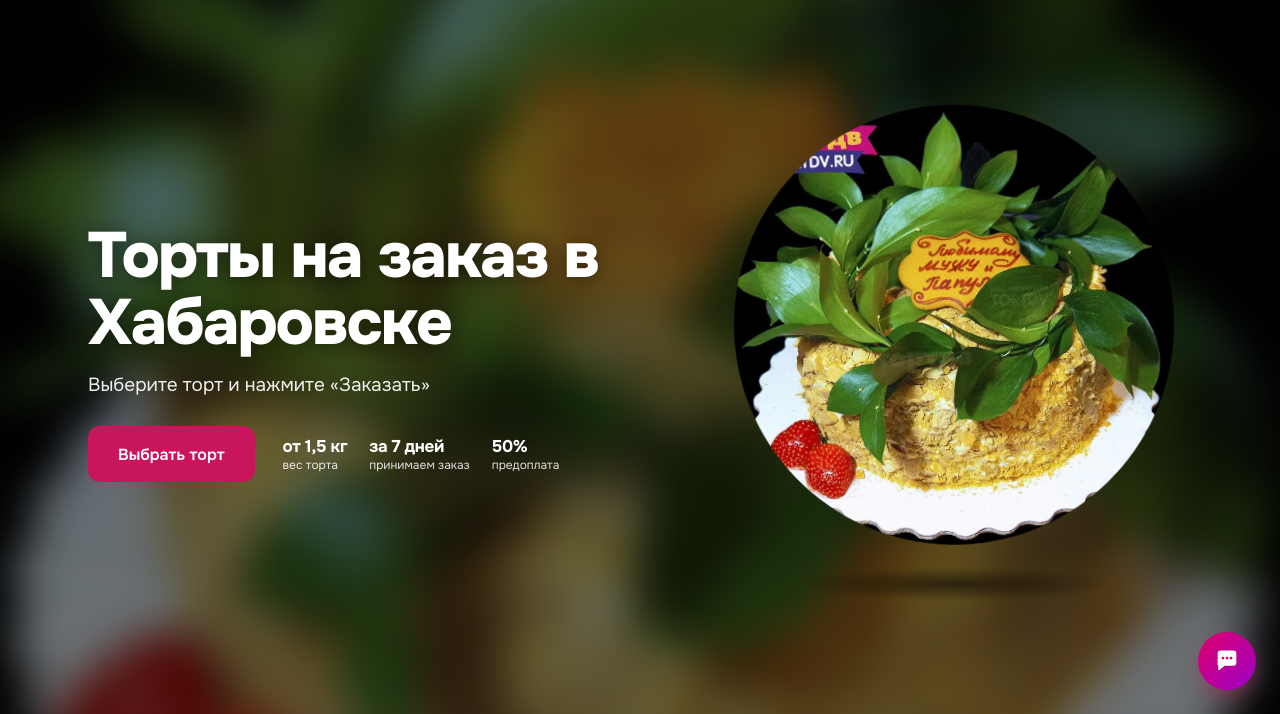
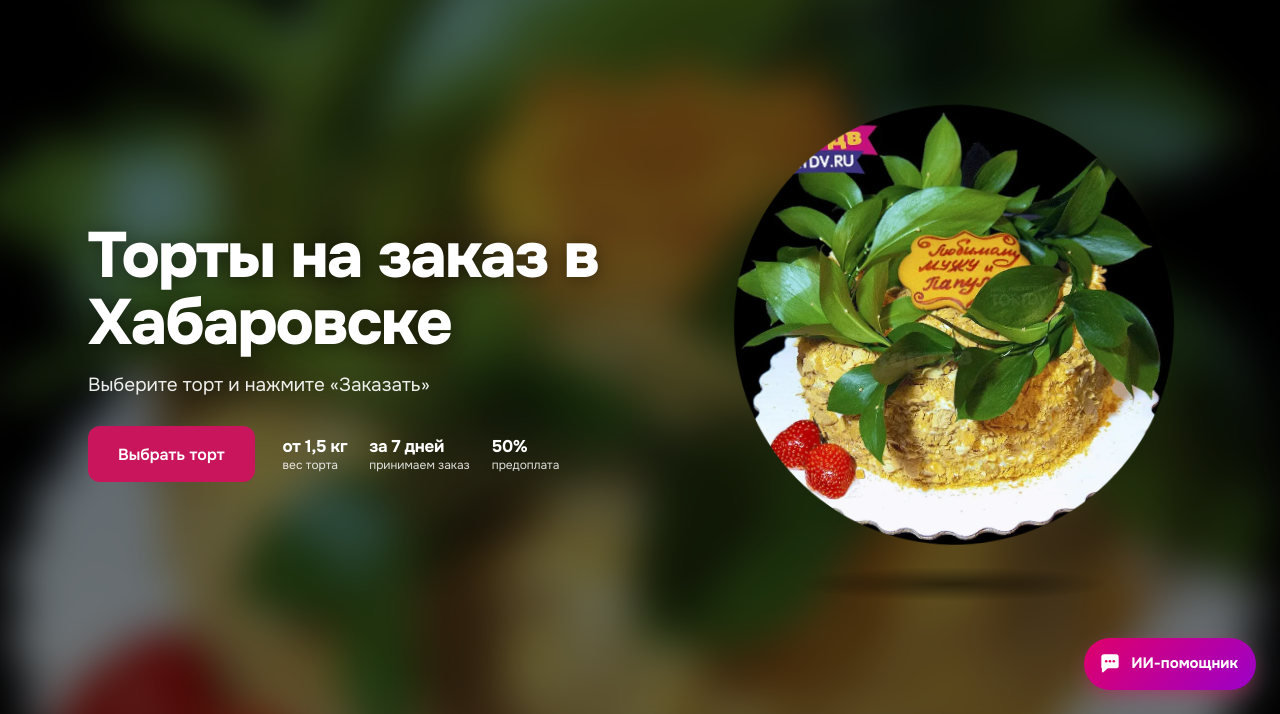
Before and after one commit to NeuralCoderDan/tortdv, a plain HTML site: page index.html in a window 1280 px wide. Shown: the part 86-800 px from the top of the page. Drawn offline with Linux system fonts and the light colour scheme.

Commit message:
Кнопка чата подписана «ИИ-помощник»
Co-Authored-By: Claude Haiku 5.5 <noreply@anthropic.com>

```diff
--- a/assistant.css
+++ b/assistant.css
@@ -1,18 +1,18 @@
 /* ===================== ИИ-помощник «Помощник ТортДВ» ===================== */
 
-/* Круглая кнопка в правом нижнем углу. На телефоне и планшете — над липкой кнопкой «Заказать торт» */
+/* Кнопка-подпись «ИИ-помощник» в правом нижнем углу. На телефоне — над липкой кнопкой «Заказать торт» */
 .ai-fab {
   position: fixed;
   right: 14px;
   bottom: calc(var(--bar-h) + 6px + env(safe-area-inset-bottom));
   z-index: 70;
-  display: grid;
-  place-items: center;
-  width: 58px;
-  height: 58px;
-  padding: 0;
+  display: inline-flex;
+  align-items: center;
+  gap: 8px;
+  height: 52px;
+  padding: 0 18px 0 13px;
   border: none;
-  border-radius: 50%;
+  border-radius: 999px;
   background: linear-gradient(135deg, #e0006a, #9b00c9);
   color: #fff;
   box-shadow: 0 8px 22px -6px rgba(200, 21, 92, 0.6);
@@ -21,13 +21,20 @@
 }
 
 .ai-fab svg {
-  width: 28px;
-  height: 28px;
+  flex: none;
+  width: 26px;
+  height: 26px;
   fill: currentColor;
 }
 
 .ai-fab svg circle {
   fill: #e0006a;
+}
+
+.ai-fab__text {
+  font-size: 15px;
+  font-weight: 700;
+  white-space: nowrap;
 }
 
 .ai-fab:hover {
@@ -47,6 +54,13 @@
   .ai-fab {
     right: 24px;
     bottom: 24px;
+  }
+}
+
+/* Совсем узкий экран: только значок с подписью мельче */
+@media (max-width: 340px) {
+  .ai-fab__text {
+    font-size: 13px;
   }
 }
 
--- a/assistant.js
+++ b/assistant.js
@@ -190,10 +190,11 @@
   const fab = document.createElement("button");
   fab.className = "ai-fab";
   fab.type = "button";
-  fab.setAttribute("aria-label", "Открыть чат с помощником");
+  fab.setAttribute("aria-label", "Открыть чат: ИИ-помощник");
   fab.setAttribute("aria-expanded", "false");
   fab.innerHTML = `
-    <svg viewBox="0 0 24 24" aria-hidden="true"><path d="M4 5.5A2.5 2.5 0 0 1 6.5 3h11A2.5 2.5 0 0 1 20 5.5v8a2.5 2.5 0 0 1-2.5 2.5H10l-4.2 3.6c-.5.4-1.3.1-1.3-.6V16h0A2.5 2.5 0 0 1 4 13.5z"/><circle cx="8.5" cy="9.5" r="1.2"/><circle cx="12" cy="9.5" r="1.2"/><circle cx="15.5" cy="9.5" r="1.2"/></svg>`;
+    <svg viewBox="0 0 24 24" aria-hidden="true"><path d="M4 5.5A2.5 2.5 0 0 1 6.5 3h11A2.5 2.5 0 0 1 20 5.5v8a2.5 2.5 0 0 1-2.5 2.5H10l-4.2 3.6c-.5.4-1.3.1-1.3-.6V16h0A2.5 2.5 0 0 1 4 13.5z"/><circle cx="8.5" cy="9.5" r="1.2"/><circle cx="12" cy="9.5" r="1.2"/><circle cx="15.5" cy="9.5" r="1.2"/></svg>
+    <span class="ai-fab__text">ИИ-помощник</span>`;
 
   const panel = document.createElement("section");
   panel.className = "ai";
--- a/index.html
+++ b/index.html
@@ -30,7 +30,7 @@
   <link href="https://fonts.googleapis.com/css2?family=Onest:wght@400;500;600;700;800&display=swap" rel="stylesheet">
 
   <link rel="stylesheet" href="style.css?v=35">
-  <link rel="stylesheet" href="assistant.css?v=35">
+  <link rel="stylesheet" href="assistant.css?v=37">
 </head>
 <body>
 
@@ -451,6 +451,6 @@
   <script src="config.js?v=36"></script>
   <script src="spin.js?v=35"></script>
   <script src="script.js?v=35"></script>
-  <script src="assistant.js?v=36"></script>
+  <script src="assistant.js?v=37"></script>
 </body>
 </html>
```
